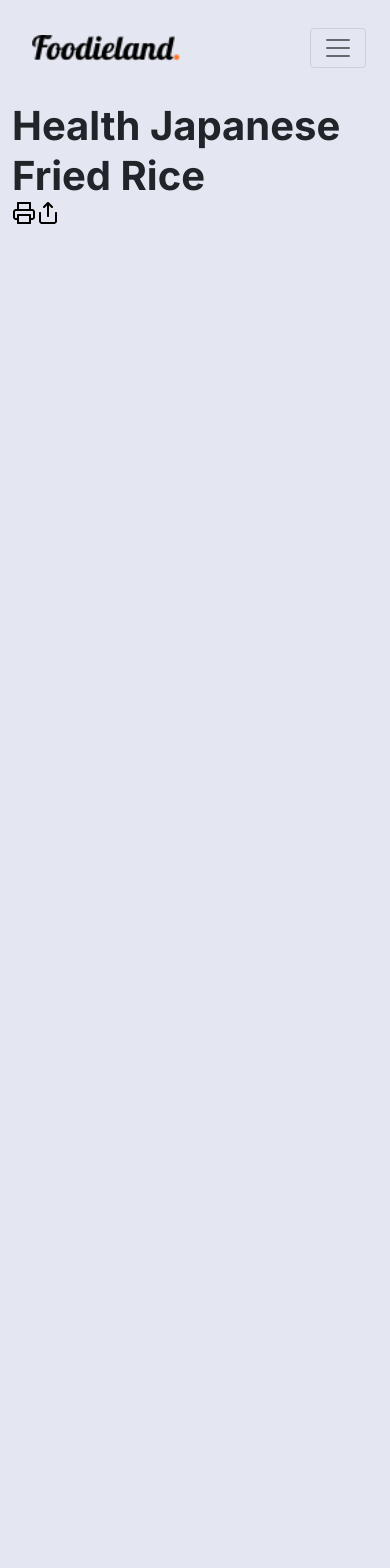
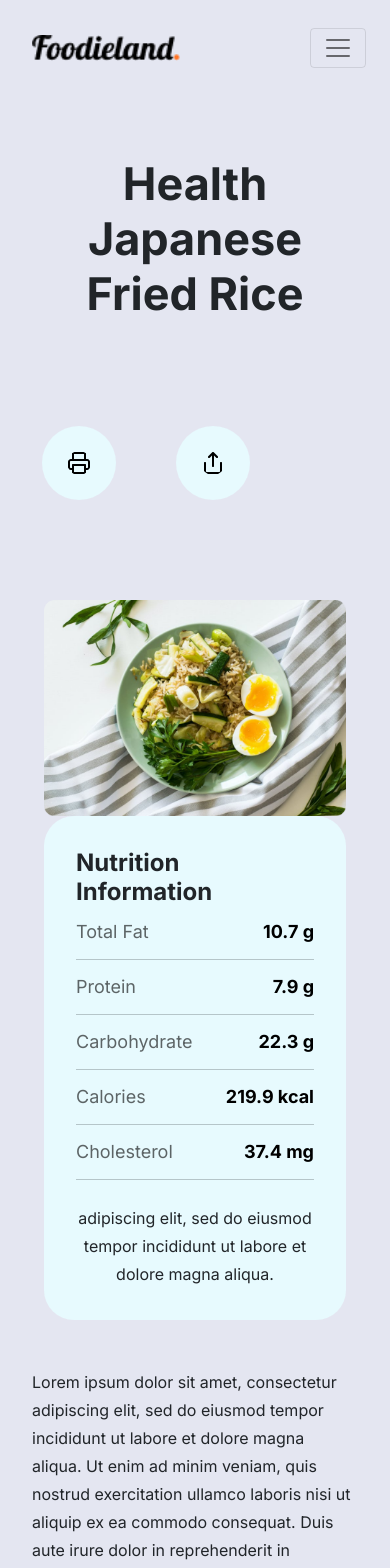
Before and after one commit to Janvikakadiya716/food_react_design, a React (Create React App) app: page /recipes in a window 390 px wide. Shown: the top 1568 px of the page. Before the commit the page ends 844 px from the top, so only its background shows below. Built offline with nearby package versions, Linux system fonts and the light colour scheme.

Commit message:
racipe_page

```diff
--- a/src/App.css
+++ b/src/App.css
@@ -228,6 +228,11 @@ border:none;
 .footer{
   margin-top: 60px !important;
 }
+.recipe_rice .category_title{
+  font-size: 45px !important;
+  line-height: 55px !important;
+  text-align: center;
+}
 }
 .list{
   background: linear-gradient(rgba(204, 38, 27, 0) 0%,
@@ -343,8 +348,21 @@ padding-top:24px;
   border-radius: 50px;
   padding: 3px 3px 3px 3px !important;
 }
+.rice_p{
+  display: none !important;
+}
+.tablate_view{
+  display: block !important;
+}
+.rice_img img {
+  margin: 57px 5px 30px 30px !important;
 
+}
+.recipe_rice .category_title {
+  font-size: 51px !important;
+  line-height: 63px !important;
 
+}
 }
 .racipes_list {
   position: relative;
@@ -522,6 +540,10 @@ button[type='submit']:hover {
   height: 50px;
   margin-left: 4pc;
 }
+.vertical_line{
+  border-left: 1px solid rgb(142, 143, 142);
+  height: 50px;
+}
 .blog{
   margin-top:70px;
 }
@@ -645,3 +667,79 @@ margin: 0px;
 .inbox .category_title{
   margin-top: 60px;
 }
+/* rice_racipe */
+.rice_profile .name{
+  font-size: 16px;
+  Line-height: 19px;
+  font-weight: bold;
+}
+.rice_profile .date{
+  font-size: 14px;
+Line-height: 17px;
+color: var(--grey-text--);
+padding-top:5px;
+}
+.rice_info{
+  margin:12px;
+}
+.recipe_rice{
+  margin-top:50px;
+}
+.rice_img img{
+  padding:25px;
+  background-color: var(--sky-blue--);
+  margin: 75px 30px 30px 30px;
+  border-radius: 50px;
+}
+.recipe_rice .category_title{
+  font-size: 60px;
+  line-height: 70px;
+  padding:30px;
+}
+/* .rice_profile:hover{
+  background-color: var(--sky-blue--);
+  box-shadow: rgba(0, 0, 0, 0.24) 0px 3px 8px;
+  padding: 5px;
+  border-radius: 10px;
+} */
+.tablate_view{
+  display: none;
+}
+.rice_img{
+  width:100%;
+  height: auto;
+}
+.rice_hero{
+  margin-top:50px;
+  padding: 20px;
+}
+.rice_category {
+  display: flex;
+  justify-content: space-between;
+}
+.rice_p_title{
+  Font-size: 24px;
+Line-height: 29px;
+font-weight: bold;
+padding-bottom: 15px;
+
+}
+.rice_info_2{  padding:32px;
+  background-color: var(--sky-blue--);
+  border-radius: 30px;
+  /* margin-bottom: 50px; */
+}
+.rice_category_title{
+  font-size: 18px;
+Line-height: 22px;
+color: var(--grey-text--);
+}
+.rice_category_info{
+  font-size: 18px;
+Line-height: 22px;
+color: var(--black-text--);
+font-weight: bold;
+}
+iframe{
+  border-radius: 30px;
+}
--- a/src/Components/Recipes/Recipes.js
+++ b/src/Components/Recipes/Recipes.js
@@ -3,23 +3,230 @@ import React from 'react'
 function Recipes() {
   return (
     <>
-      <div className='container-fluid'>
+      <div className='container-fluid '>
       <div className='recipe_rice'>
         <div className='row'>
-          <div className='col-md-6'>
-            <div className='hero_title'>
+          <div className='col-md-8'>
+            <div className='category_title'>
             Health Japanese Fried Rice
             </div>
+            <div className='container-fluid rice_p '>
+  {/* <div className='row'>
+    <div className='col-md-3'>
+      <div className='rice_profile d-flex mt-3'>
+        <img src='./video.png'></img>
+        <div className='rice_info'>
+          <div className='name'>
+            John Smith
           </div>
-          <div className='col-md-6'>
+          <div className='date'>
+            15 March 2022
+          </div>
+        </div>
+      </div>
+    </div>
+    <div className='col-md-3'>
+      <div className='rice_profile d-flex mt-3'>
+        <img src='./Timer.png' height={30} className='mt-3'></img>
+        <div className='rice_info'>
+          <div className='name'>
+            PREP TIME
+          </div>
+          <div className='date'>
+            15 Minutes
+          </div>
+        </div>
+      </div>
+    </div>
+    <div className='col-md-3'>
+      <div className='rice_profile d-flex mt-3'>
+        <img src='./Timer.png' height={30} className='mt-3'></img>
+        <div className='rice_info'>
+          <div className='name'>
+            CLOCK TIME
+          </div>
+          <div className='date'>
+            15 Minutes
+          </div>
+        </div>
+      </div>
+    </div>
+    <div className='col-md-3'>
+      <div className='rice_profile d-flex mt-3'>
+        <img src='./ForkKnife.png' height={30} className='mt-3'></img>
+        <div className='rice_info'>
+          <div className='date'>
+            15 Minutes
+          </div>
+        </div>
+      </div>
+    </div>
+  </div> */}
+</div>
+
+          </div>
+
+
+
+          <div className='col-md-4'>
             <div className='rice_img d-flex'>
               <img src='./printer.png'></img>
               <img src='./share.png'></img>
             </div>
           </div>
         </div>
+        <div className='tablate_view'>
+        <div className='container-fluid '>
+  <div className='row'>
+    <div className='col-md-3'>
+      <div className='rice_profile d-flex mt-3'>
+        <img src='./video.png'></img>
+        <div className='rice_info'>
+          <div className='name'>
+            John Smith
+          </div>
+          <div className='date'>
+            15 March 2022
+          </div>
+        </div>
+      </div>
+    </div>
+    <div className='col-md-3'>
+      <div className='rice_profile d-flex mt-3'>
+        <img src='./Timer.png' height={30} className='mt-3'></img>
+        <div className='rice_info'>
+          <div className='name'>
+            PREP TIME
+          </div>
+          <div className='date'>
+            15 Minutes
+          </div>
+        </div>
+      </div>
+    </div>
+    <div className='col-md-3'>
+      <div className='rice_profile d-flex mt-3'>
+        <img src='./Timer.png' height={30} className='mt-3'></img>
+        <div className='rice_info'>
+          <div className='name'>
+            CLOCK TIME
+          </div>
+          <div className='date'>
+            15 Minutes
+          </div>
+        </div>
+      </div>
+    </div>
+    <div className='col-md-3'>
+      <div className='rice_profile d-flex mt-3'>
+        <img src='./ForkKnife.png' height={30} className='mt-3'></img>
+        <div className='rice_info'>
+          <div className='date'>
+            15 Minutes
+          </div>
+        </div>
+      </div>
+    </div>
+  </div>
+</div>
+        </div>
       </div>
 
+
+
+    <div className='rice_hero'>
+      <div className='container-fluid'>
+        <div className='row'>
+          <div className='col-md-6'>
+            <img src='./racipe_part.png' className='rice_img'></img>
+            {/* <iframe width="600" height="400" src="https://www.youtube.com/embed/rmJ2pwXz1Yc" title="YouTube video player" frameborder="0" allow="accelerometer; autoplay; clipboard-write; encrypted-media; gyroscope; picture-in-picture; web-share" allowfullscreen></iframe> */}
+          </div>
+          <div className='col-md-6'>
+            <div className='rice_info_2'>
+              <div className='rice_p_title'>
+              Nutrition Information
+              </div>
+              <div className='rice_category  '>
+                <div className='rice_category_title'>
+                Total Fat
+                </div>
+                <div className='rice_category_info'>
+                10.7 g
+                  </div>
+              </div>
+              <hr></hr>
+
+              <div className='rice_category  '>
+                <div className='rice_category_title'>
+                Protein
+                </div>
+                <div className='rice_category_info'>
+                7.9 g
+                  </div>
+              </div>
+              <hr></hr>
+
+
+              <div className='rice_category  '>
+                <div className='rice_category_title'>
+                Carbohydrate
+
+                </div>
+                <div className='rice_category_info'>
+                22.3 g
+                  </div>
+              </div>
+              <hr></hr>
+
+
+
+              <div className='rice_category  '>
+                <div className='rice_category_title'>
+                Calories
+                </div>
+                <div className='rice_category_info'>
+                219.9 kcal
+                  </div>
+              </div>
+              <hr></hr>
+
+
+              <div className='rice_category  '>
+                <div className='rice_category_title'>
+                Cholesterol
+                </div>
+                <div className='rice_category_info'>
+                37.4 mg                  </div>
+              </div>
+              <hr></hr>
+
+              <div className='hero_info text-center '>
+              adipiscing elit, sed do eiusmod tempor incididunt ut labore et dolore magna aliqua.
+              </div>
+            </div>
+
+            </div>
+        </div>
+      </div>
+      <div className='hero_info mt-5'>
+      Lorem ipsum dolor sit amet, consectetur adipiscing elit, sed do eiusmod tempor incididunt ut labore et dolore magna aliqua. Ut enim ad minim veniam, quis nostrud exercitation ullamco laboris nisi ut aliquip ex ea commodo consequat. Duis aute irure dolor in reprehenderit in voluptate velit esse cillum dolore eu fugiat nulla pariatur. Excepteur sint occaecat cupidatat non proident, sunt in culpa qui officia deserunt mollit anim id est laborum.
+      </div>
+    </div>
+
+    <div className='rice_other mt-5'>
+      <div className='row'>
+        <div className='col-md-8'>
+          <div className='.rice_p_title'>
+          Ingredients
+          </div>
+        </div>
+        <div className='col-md-8'>
+            <div className='.rice_p_title'>
+            Other Recipe
+          </div>
+        </div>
+      </div>
+    </div>
       </div>
     </>
   )
```
Also changed, not shown: public/racipe_part.png (added).
